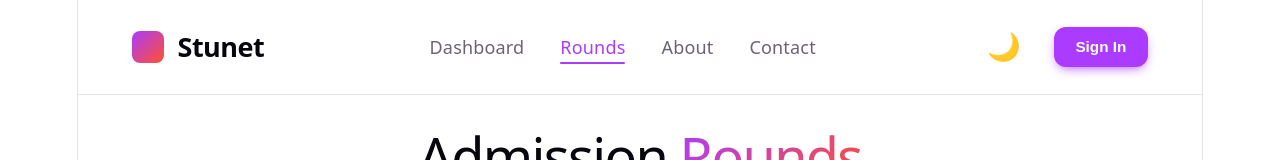
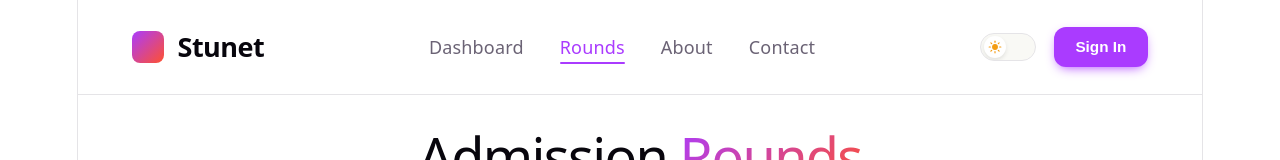
Before and after one commit to yashkohakade18/Stunet, a React (Vite) app: page /rounds in a window 1280 px wide. Shown: the top 160 px of the page. Built offline with nearby package versions, Linux system fonts and the light colour scheme.

Commit message:
feat: implement animated ThemeToggle component

```diff
--- a/src/App.css
+++ b/src/App.css
@@ -638,3 +638,50 @@
   margin-left: 0.25rem;
   font-weight: 500;
 }
+
+/* Theme Toggle Styles */
+.theme-toggle-btn {
+  background: var(--social-bg);
+  border: 1px solid var(--border);
+  border-radius: 20px;
+  width: 56px;
+  height: 28px;
+  padding: 3px;
+  cursor: pointer;
+  transition: all 0.3s ease;
+  display: flex;
+  align-items: center;
+  overflow: hidden;
+}
+
+.theme-toggle-btn:hover {
+  border-color: var(--accent);
+  background: var(--accent-bg);
+}
+
+.toggle-track {
+  width: 100%;
+  height: 100%;
+  position: relative;
+  display: flex;
+  align-items: center;
+}
+
+.toggle-thumb {
+  width: 22px;
+  height: 22px;
+  background: white;
+  border-radius: 50%;
+  display: flex;
+  align-items: center;
+  justify-content: center;
+  box-shadow: 0 2px 4px rgba(0,0,0,0.1);
+  transition: transform 0.3s cubic-bezier(0.4, 0, 0.2, 1);
+  color: #f39c12;
+}
+
+:root.dark .toggle-thumb {
+  transform: translateX(28px);
+  background: #2e303a;
+  color: #f1c40f;
+}
--- a/src/components/layout/Navbar.jsx
+++ b/src/components/layout/Navbar.jsx
@@ -3,6 +3,7 @@ import { NavLink, Link, useNavigate } from 'react-router-dom';
 import { useTheme } from '../../context/ThemeContext';
 import { useAuth } from '../../context/AuthContext';
 import Button from '../ui/Button';
+import ThemeToggle from '../ui/ThemeToggle';
 
 const Navbar = () => {
   const { isDarkMode, toggleTheme } = useTheme();
@@ -27,13 +28,7 @@ const Navbar = () => {
         <NavLink to="/contact">Contact</NavLink>
       </div>
       <div style={{ display: 'flex', gap: '1rem', alignItems: 'center' }}>
-        <button
-          onClick={toggleTheme}
-          style={{ background: 'transparent', border: 'none', cursor: 'pointer', fontSize: '1.5rem', marginRight: '0.5rem' }}
-          title="Toggle Dark Mode"
-        >
-          {isDarkMode ? '☀️' : '🌙'}
-        </button>
+        <ThemeToggle />
 
         {isAuthenticated ? (
           <div style={{ display: 'flex', alignItems: 'center', gap: '1rem' }}>
--- /dev/null
+++ b/src/components/ui/ThemeToggle.jsx
@@ -0,0 +1,24 @@
+import React from 'react';
+import { Sun, Moon } from 'lucide-react';
+import { useTheme } from '../../context/ThemeContext';
+
+const ThemeToggle = () => {
+  const { isDarkMode, toggleTheme } = useTheme();
+
+  return (
+    <button
+      className={`theme-toggle-btn ${isDarkMode ? 'dark' : 'light'}`}
+      onClick={toggleTheme}
+      aria-label="Toggle theme"
+      title={isDarkMode ? "Switch to Light Mode" : "Switch to Dark Mode"}
+    >
+      <div className="toggle-track">
+        <div className="toggle-thumb">
+          {isDarkMode ? <Moon size={14} fill="currentColor" /> : <Sun size={14} fill="currentColor" />}
+        </div>
+      </div>
+    </button>
+  );
+};
+
+export default ThemeToggle;
```
